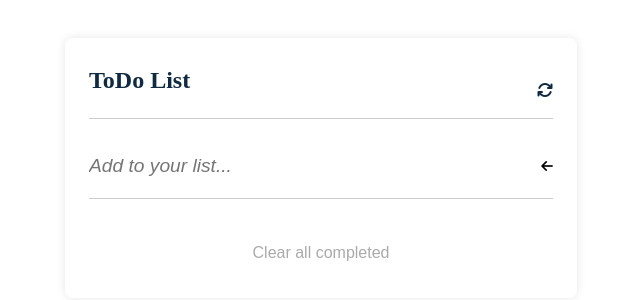
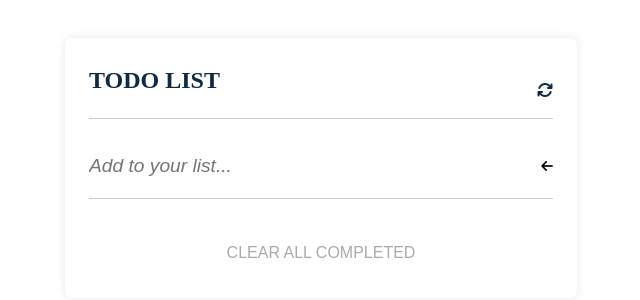
Before and after one commit to gjuliao/todo_webpack, a website built with webpack: page src/index.html in a window 1280 px wide. Shown: the part 274-574 px from the top of the page, without its empty margins (319-959 px from the left). Built offline with nearby package versions, Linux system fonts and the light colour scheme.

Commit message:
index html changes

```diff
--- a/src/index.html
+++ b/src/index.html
@@ -25,12 +25,12 @@
   <body>
     <div id="app">
       <div class="todo-header">
-        <h1>ToDo List</h1>
+        <h1>TODO LIST</h1>
         <i class="fa-solid fa-arrows-rotate"></i>
       </div>
       <div id="add-new-form-container"></div>
       <ul id="todos"></ul>
-      <button class="clear-completed" type="button">Clear all completed</button>
+      <button class="clear-completed" type="button">CLEAR ALL COMPLETED</button>
     </div>
   </body>
 </html>
```
